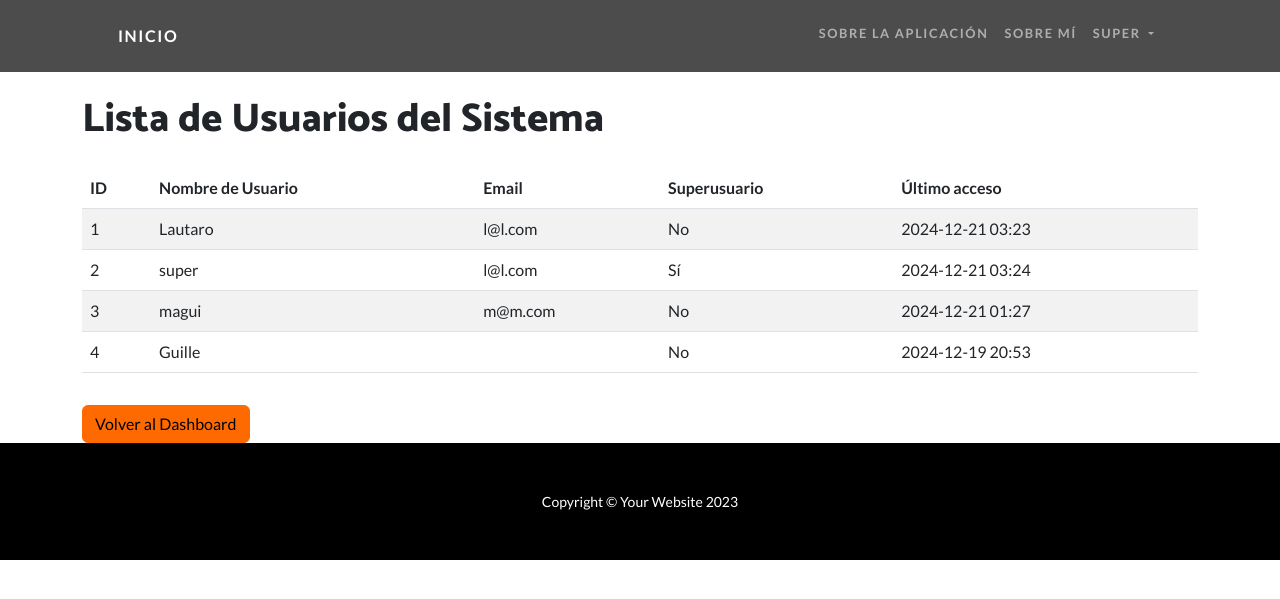
After one commit to LautaroPetersen/Proyecto_final, a Django app: page /usuarios/lista/ in a window 1280 px wide. The commit adds this page. Shown: the top 599 px of the page. Run offline with Django 4.2, Linux system fonts and the light colour scheme; a user stored in the database is signed in; data comes from the database, SQL or seed files in the repository; both versions use the stored data as it was after the commit; some libraries are stand-ins or nearby versions.

Commit message:
se agrogo botón de superusuario para listar los usuarios del sistema

```diff
--- a/App/templates/App/index.html
+++ b/App/templates/App/index.html
@@ -25,7 +25,7 @@
     <div class="container px-5">
         <div class="row gx-5 align-items-center">
             <div class="col-lg-6 order-lg-2">
-                <div class="p-5"><img class="img-fluid rounded-circle" src="{% static 'App/assets/img/01.jpg' %}" alt="..." /></div>
+                <div class="p-5"><img class="img-fluid rounded-circle" src="{% static 'App/assets/img/Espacios1.jpg' %}" alt="..." /></div>
             </div>
             <div class="col-lg-6 order-lg-1">
                 <div class="p-5">
@@ -41,7 +41,7 @@
     <div class="container px-5">
         <div class="row gx-5 align-items-center">
             <div class="col-lg-6">
-                <div class="p-5"><img class="img-fluid rounded-circle" src="{% static 'App/assets/img/02.jpg' %}" alt="..." /></div>
+                <div class="p-5"><img class="img-fluid rounded-circle" src="{% static 'App/assets/img/Proyectos1.jpg' %}" alt="..." /></div>
             </div>
             <div class="col-lg-6">
                 <div class="p-5">
@@ -57,7 +57,7 @@
     <div class="container px-5">
         <div class="row gx-5 align-items-center">
             <div class="col-lg-6 order-lg-2">
-                <div class="p-5"><img class="img-fluid rounded-circle" src="{% static 'App/assets/img/03.jpg' %}" alt="..." /></div>
+                <div class="p-5"><img class="img-fluid rounded-circle" src="{% static 'App/assets/img/Colaboradores1.jpg' %}" alt="..." /></div>
             </div>
             <div class="col-lg-6 order-lg-1">
                 <div class="p-5">
--- /dev/null
+++ b/App/templates/App/lista_usuarios.html
@@ -0,0 +1,36 @@
+{% extends 'App/base.html' %}
+
+{% block title %}Lista de Usuarios{% endblock title %}
+
+{% block main %}
+<div class="container mt-5 pt-5">
+    <h1 class="mb-4">Lista de Usuarios del Sistema</h1>
+    <table class="table table-striped">
+        <thead>
+            <tr>
+                <th>ID</th>
+                <th>Nombre de Usuario</th>
+                <th>Email</th>
+                <th>Superusuario</th>
+                <th>Último acceso</th>
+            </tr>
+        </thead>
+        <tbody>
+            {% for usuario in usuarios %}
+            <tr>
+                <td>{{ usuario.id }}</td>
+                <td>{{ usuario.username }}</td>
+                <td>{{ usuario.email }}</td>
+                <td>{% if usuario.is_superuser %}Sí{% else %}No{% endif %}</td>
+                <td>{{ usuario.last_login|date:"Y-m-d H:i" }}</td>
+            </tr>
+            {% empty %}
+            <tr>
+                <td colspan="5" class="text-center">No hay usuarios registrados.</td>
+            </tr>
+            {% endfor %}
+        </tbody>
+    </table>
+    <a href="{% url 'dashboard' %}" class="btn btn-secondary mt-3">Volver al Dashboard</a>
+</div>
+{% endblock main %}
--- a/App/urls.py
+++ b/App/urls.py
@@ -1,6 +1,6 @@
 from django.urls import path
 from App import views
-from .views import DashboardView, EspacioDetalleView, CrearEspacioView, CrearProyectoView, CrearTareaView, ProyectoDetalleView, EditarTareaView, EliminarTareaView , AgregarColaboradorPorUsuarioView, EditarProyectoView, EliminarProyectoView, EditarEspacioView, EliminarEspacioView
+from .views import DashboardView, EspacioDetalleView, CrearEspacioView, CrearProyectoView, CrearTareaView, ProyectoDetalleView, EditarTareaView, EliminarTareaView , AgregarColaboradorPorUsuarioView, EditarProyectoView, EliminarProyectoView, EditarEspacioView, EliminarEspacioView, ListaUsuariosView
 
 urlpatterns = [
     path('', views.inicio, name="Inicio"),
@@ -19,4 +19,5 @@ urlpatterns = [
     path('proyectos/<int:pk>/eliminar/', EliminarProyectoView.as_view(), name='eliminar_proyecto'),
     path('espacios/<int:pk>/editar/', EditarEspacioView.as_view(), name='editar_espacio'),
     path('espacios/<int:pk>/eliminar/', EliminarEspacioView.as_view(), name='eliminar_espacio'),
+    path('usuarios/lista/', ListaUsuariosView.as_view(), name='lista_usuarios'),
 ]
--- a/App/views.py
+++ b/App/views.py
@@ -224,3 +224,15 @@ class EliminarEspacioView(LoginRequiredMixin, DeleteView):
 
     def get_success_url(self):
         return reverse_lazy('dashboard')
+
+
+class ListaUsuariosView(LoginRequiredMixin, ListView):
+    model = User
+    template_name = "App/lista_usuarios.html"
+    context_object_name = 'usuarios'
+
+    def dispatch(self, request, *args, **kwargs):
+        # Verificar si el usuario es superusuario
+        if not request.user.is_superuser:
+            return render(request, 'App/403.html', status=403)
+        return super().dispatch(request, *args, **kwargs)
```
Also changed, not shown: App/templates/App/dashboard.html (+8 -0 lines), App/static/App/assets/img/Colaborador.png (added), App/static/App/assets/img/Colaboradores1.jpg (added), App/static/App/assets/img/Espacios.png (added), App/static/App/assets/img/Espacios1.jpg (added), App/static/App/assets/img/Proyectos.png (added), App/static/App/assets/img/Proyectos1.jpg (added), db.sqlite3.
